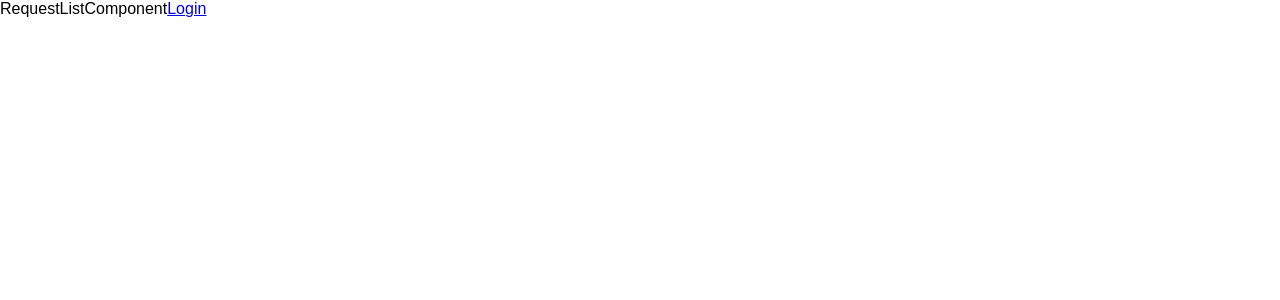
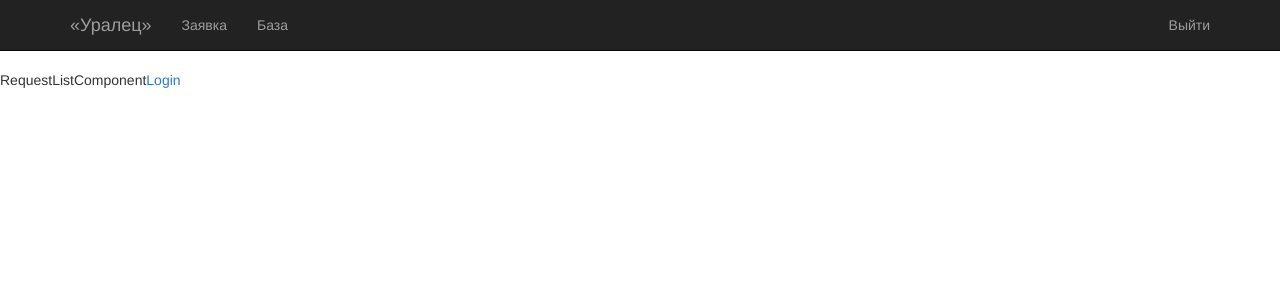
Before and after one commit to dimaname/uralets-request-service, a React (Create React App) app in the folder uralets-request-service-Front/: page / in a window 1280 px wide. Shown: the top 300 px of the page. Built offline with nearby package versions, Linux system fonts and the light colour scheme.

Commit message:
try use bootstrap

```diff
--- a/uralets-request-service-Front/src/app/App.jsx
+++ b/uralets-request-service-Front/src/app/App.jsx
@@ -2,12 +2,14 @@ import React, { Component } from 'react';
 import './App.css';
 import RequestList from '../requestList/requestList';
 import LoginPage from '../loginPage/loginPage';
+import Header from '../header/header';
 import { Switch, Route } from 'react-router-dom'
 
 class App extends Component {
   render() {
     return (
       <div>
+       <Header/>
        <Switch>
         <Route path="/login" exact component={LoginPage}/>
         <Route path="/" component={RequestList}/>
--- /dev/null
+++ b/uralets-request-service-Front/src/header/header.jsx
@@ -0,0 +1,33 @@
+import * as React from 'react';
+import { Navbar, Nav, NavItem } from 'react-bootstrap';
+import { Link } from 'react-router-dom'
+
+export class Header extends React.Component{
+    componentDidMount() {
+
+    }
+
+    render() {
+      return (
+		<Navbar inverse fixedTop>
+		    <Navbar.Header>
+		      <Navbar.Brand>
+		         <Link to='/'>«Уралец»</Link>
+		      </Navbar.Brand>
+		      <Navbar.Toggle />
+		    </Navbar.Header>
+		    <Navbar.Collapse>
+		      <Nav>
+		        <NavItem href="/#/">Заявка</NavItem>
+		        <NavItem href="/#/db">База</NavItem>
+		      </Nav>
+		      <Nav pullRight>
+		        <NavItem href="/#/logout">Выйти</NavItem>
+		      </Nav>
+		    </Navbar.Collapse>
+		  </Navbar>
+      )
+    }
+
+}
+export default Header;
--- a/uralets-request-service-Front/src/index.css
+++ b/uralets-request-service-Front/src/index.css
@@ -1,5 +1,10 @@
 body {
-  margin: 0;
-  padding: 0;
-  font-family: sans-serif;
+    margin: 0;
+    padding: 0;
+    padding-top: 70px;
+    font-family: Helvetica Neue, Helvetica, Arial, sans-serif;
+    font-size: 14px;
+    line-height: 1.42857143;
+    color: #333;
+    background-color: #fff
 }
--- a/uralets-request-service-Front/src/index.js
+++ b/uralets-request-service-Front/src/index.js
@@ -4,6 +4,7 @@ import {
     Provider
 } from 'react-redux'
 import './index.css';
+import 'bootstrap/dist/css/bootstrap.css';
 import App from './app/App';
 import registerServiceWorker from './registerServiceWorker';
 import {initStore} from './app/initStore';
```
